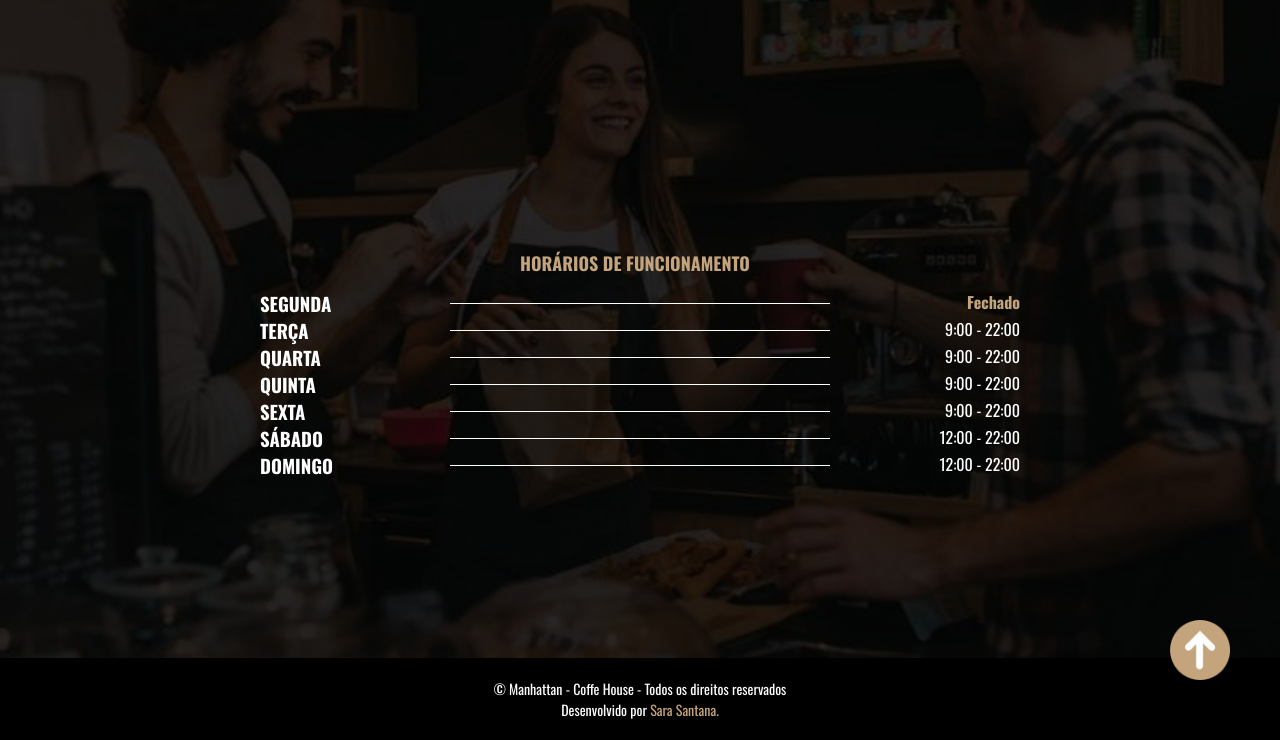
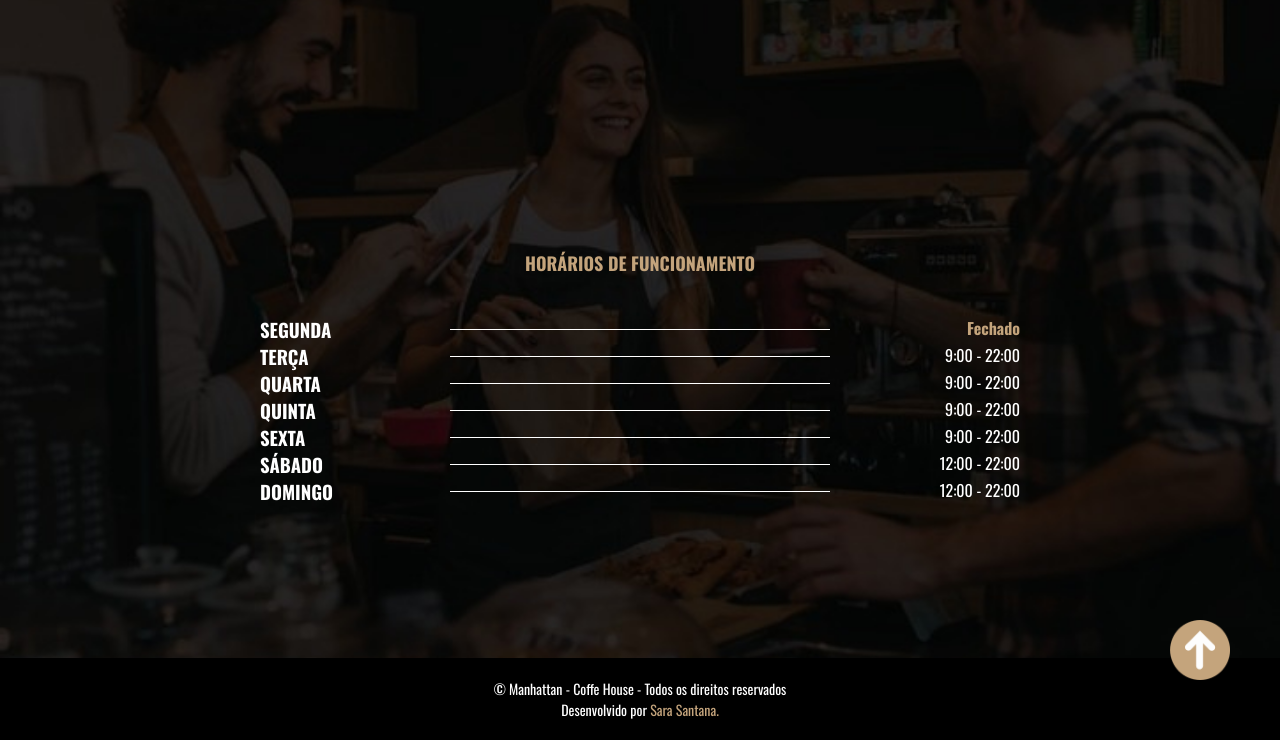
Before and after one commit to Sarathamyres/landingpageCoffeeHouse---DEVMEDIA, a plain HTML site: page index.html in a window 1280 px wide. Shown: the part 4285-5025 px from the top of the page. Drawn offline with nearby package versions, Linux system fonts and the light colour scheme.

Commit message:
Mais um ajuste no map 3.0

```diff
--- a/style.css
+++ b/style.css
@@ -158,9 +158,8 @@ h2 {
   padding: 0 20px;
 }
 .bannerHour h2 {
-  position: absolute;
-  left: 35%;
-  font-size: 18px;
+  margin: 0 auto;
+  text-align: center
 }
 .bannerHour .list-bannerHour {
   max-width: 768px;
```
